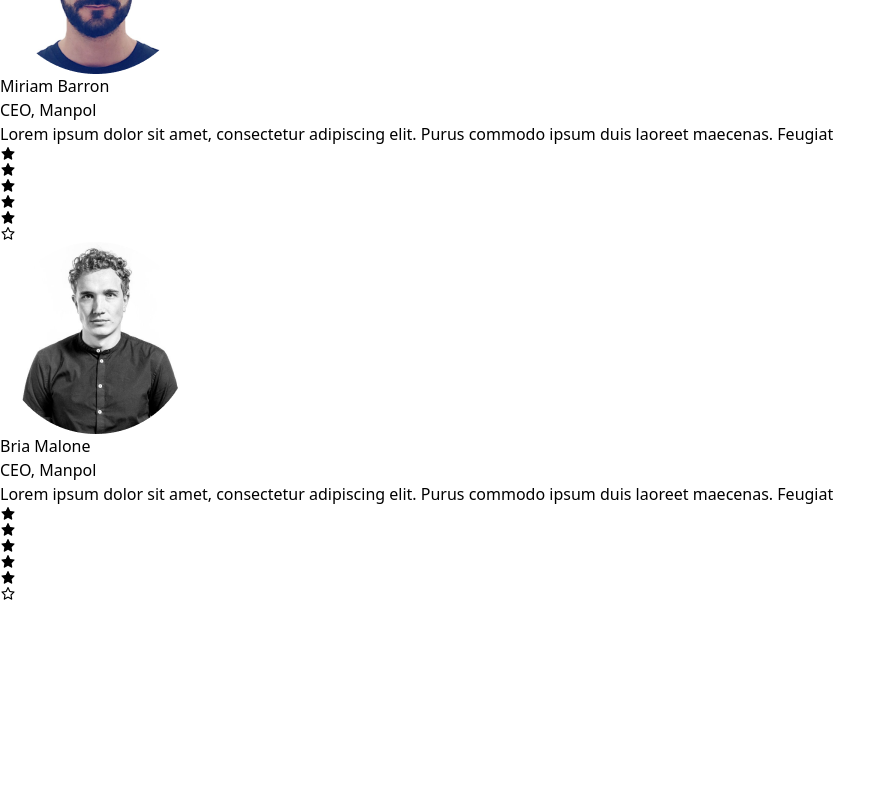
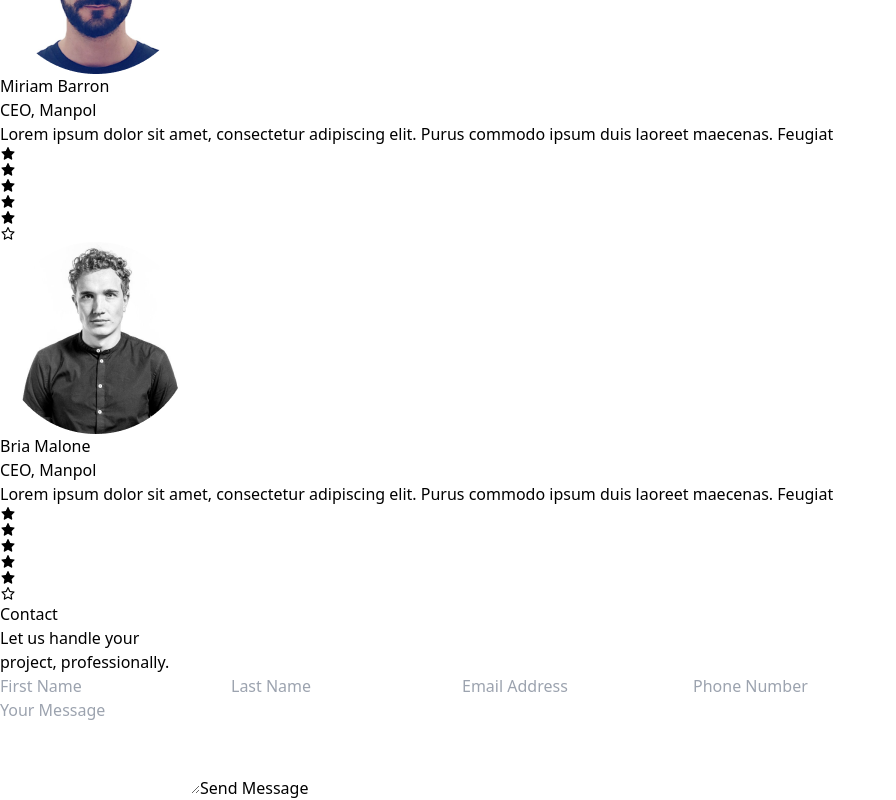
Before and after one commit to hossainarif37/luxury-living-client, a React (Vite) app: page / in a window 1280 px wide. Shown: the part 6753-7553 px from the top of the page, without its empty margins (0-896 px from the left). Before the commit the page ends 7355 px from the top, so only its background shows below. Built offline with nearby package versions, Linux system fonts and the light colour scheme.

Commit message:
contact section completed

```diff
--- a/src/index.css
+++ b/src/index.css
@@ -5,6 +5,20 @@
 @layer components {
     .btn {
         @apply text-white bg-[#251D58] px-10 py-2 rounded-md
+    }
+
+    .input {
+        @apply py-3 px-3 bg-[#F6F6F6] rounded-lg w-full outline-none
+    }
+    .input::placeholder{
+        color: '#333';
+    }
+
+    .textarea {
+        @apply py-3 px-3 bg-[#F6F6F6] rounded-lg w-full outline-none
+    }
+    .textarea::placeholder{
+        color: '#333';
     }
 
     .menu {
--- /dev/null
+++ b/src/pages/Home/Contact.jsx
@@ -0,0 +1,28 @@
+
+const Contact = () => {
+    return (
+        <section className="py-10 lg:py-20">
+            <div className="text-center py-10 lg:mb-14">
+                <h2 className="font-semibold text-secondary">Contact</h2>
+                <h1 className="text-3xl lg:text-4xl font-bold text-primary">Let us handle your <br className="hidden lg:block" />
+                    project, professionally.</h1>
+            </div>
+            {/* ------ Form ------ */}
+            <div className="lg:w-1/2 mx-auto px-5 space-y-5">
+                <div className=" grid grid-cols-1 lg:grid-cols-2 gap-5">
+                    <input className="input" type="text" placeholder="First Name" />
+                    <input className="input" type="text" placeholder="Last Name" />
+                    <input className="input" type="email" placeholder="Email Address" />
+                    <input className="input" type="text" placeholder="Phone Number" />
+
+                </div>
+                <div className="text-center">
+                    <textarea className="textarea mb-5" name="" id="" rows="4" placeholder="Your Message" />
+                    <button className="btn px-4">Send Message</button>
+                </div>
+            </div>
+        </section>
+    );
+};
+
+export default Contact;
--- a/src/pages/Home/Home.jsx
+++ b/src/pages/Home/Home.jsx
@@ -1,3 +1,4 @@
+import Contact from "./Contact";
 import Hero from "./Hero";
 import Projects from "./Projects";
 import Services from "./Services";
@@ -10,6 +11,7 @@ const Home = () => {
             <Projects />
             <Services />
             <Testimonials />
+            <Contact />
         </div>
     );
 };
```
